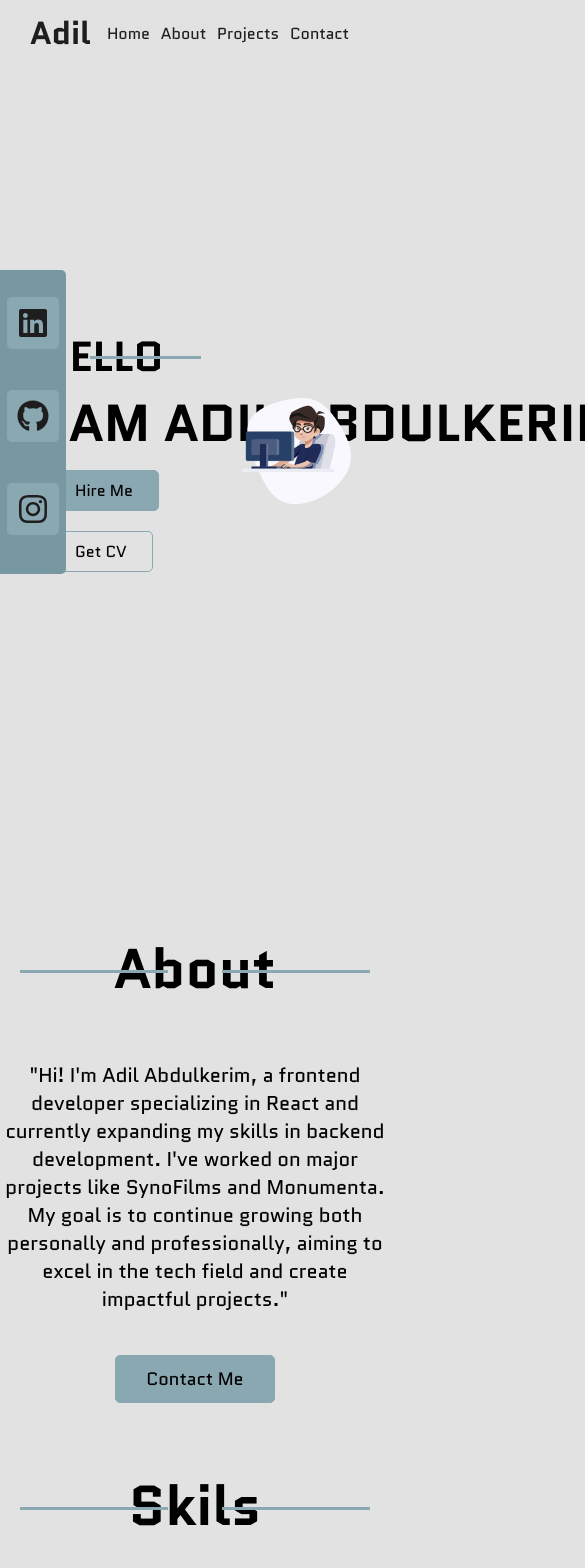
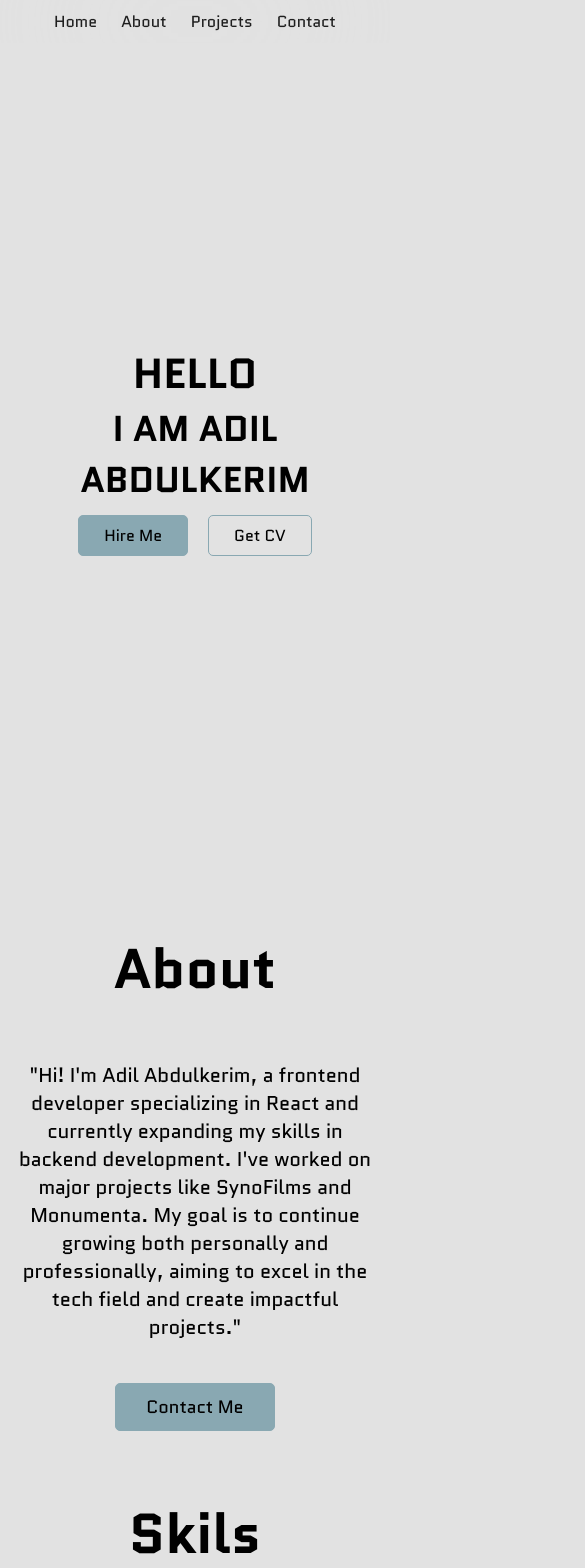
Before and after one commit to photomanai/Adils-portfolio, a React (Vite) app: page / in a window 390 px wide. Shown: the top 1568 px of the page, 585 px wide, since content can reach past the window. Built offline with nearby package versions, Linux system fonts and the light colour scheme.

Commit message:
Responsive added

```diff
--- a/src/App.css
+++ b/src/App.css
@@ -141,8 +141,13 @@ a {
   border-radius: 0 5px 5px 0;
 }
 
+.hidden_slide {
+  display: none;
+}
+
 .slidebar_icon {
   box-sizing: content-box;
+  font-size: 32px;
   padding: 10px;
   background-color: var(--accent-color);
   margin: 5px;
--- a/src/App.jsx
+++ b/src/App.jsx
@@ -1,4 +1,5 @@
 import "./App.css";
+import "./AppResponsive.css";
 import About from "./components/About";
 import Contact from "./components/Contact";
 import Footer from "./components/Footer";
--- /dev/null
+++ b/src/AppResponsive.css
@@ -0,0 +1,78 @@
+@media (max-width: 1000px) {
+  .header::after,
+  .header::before {
+    display: none;
+  }
+  .main {
+    width: 95%;
+  }
+
+  .navbar_header {
+    display: none;
+  }
+  .mini_navbar {
+    width: 100%;
+  }
+
+  .slidebar_container {
+    /* display: none; */
+    flex-direction: row;
+    top: auto;
+    bottom: -10px;
+    left: 50%;
+    transform: translate(-50%, 0);
+    height: auto;
+  }
+  .slidebar_icon {
+    font-size: 22px;
+  }
+
+  .home_img_container {
+    display: none;
+  }
+  .home_text_container {
+    width: 100%;
+    display: flex;
+    flex-direction: column;
+    align-items: center;
+    text-align: center;
+  }
+  .home_header::after {
+    display: none;
+  }
+
+  .text {
+    animation: none;
+    white-space: wrap;
+    border-right: none;
+  }
+
+  .home_header_paragraf {
+    width: auto;
+    font-size: 36px;
+  }
+
+  .project_container {
+    flex-direction: column-reverse !important;
+  }
+  .project_about_container {
+    width: 100% !important;
+    align-items: center !important;
+    text-align: center !important;
+  }
+  .project_img_container {
+    width: 100% !important;
+  }
+  .project_description {
+    text-align: center !important;
+  }
+
+  .contact_form {
+    width: 95%;
+  }
+
+  .footer_main {
+    flex-direction: column;
+    text-align: center;
+  }
+}
--- a/src/components/Projects.jsx
+++ b/src/components/Projects.jsx
@@ -16,7 +16,7 @@ import ProjectE from "../assets/ProjectE.png";
 const Projects = () => {
   const projects = [
     {
-      name: "SynoProject",
+      name: "Syno Project",
       description:
         "A comprehensive project built with React, Redux Toolkit, TypeScript, React Router, and Firebase Firestore. Features include API integration with Axios, form validation using Formik and Yup, email functionality with EmailJS, and hosting support.",
       img: SynoFilms,
@@ -32,7 +32,7 @@ const Projects = () => {
       hostLink: null,
     },
     {
-      name: "ZuialDemo",
+      name: "Zuial Demo",
       description:
         "A static website built with HTML, CSS, and JavaScript, showcasing front-end design and layout skills.",
       img: Zuical,
@@ -40,7 +40,7 @@ const Projects = () => {
       hostLink: null,
     },
     {
-      name: "MassimoDuttiClone",
+      name: "MassimoDutti Clone",
       description:
         "A replica of the Massimo Dutti website created using React, focusing on UI/UX design and functionality replication.",
       img: MassimoDutti,
@@ -64,7 +64,7 @@ const Projects = () => {
       hostLink: null,
     },
     {
-      name: "ECommerce",
+      name: "E Commerce",
       description:
         "An e-commerce platform built with React, Redux Toolkit, and React Router. Includes API integration using Axios and data persistence with LocalStorage.",
       img: Ecommerce,
@@ -72,7 +72,7 @@ const Projects = () => {
       hostLink: null,
     },
     {
-      name: "TodoSite",
+      name: "Todo Site",
       description:
         "A simple to-do application built with React and TypeScript. Uses LocalStorage for data persistence.",
       img: TodoList,
@@ -80,7 +80,7 @@ const Projects = () => {
       hostLink: null,
     },
     {
-      name: "TicTacToeGameReact",
+      name: "TicTacToe Game React",
       description:
         "A classic Tic Tac Toe game implemented using React, showcasing basic state management and interactivity.",
       img: Xox,
@@ -88,7 +88,7 @@ const Projects = () => {
       hostLink: null,
     },
     {
-      name: "ReactCurrencyApp",
+      name: "React Currency App",
       description:
         "A currency conversion app built with React, fetching real-time exchange rates via APIs using Axios.",
       img: Currency,
--- a/src/components/SlideBar.jsx
+++ b/src/components/SlideBar.jsx
@@ -1,22 +1,42 @@
-import React from "react";
+import React, { useState, useEffect } from "react";
 import { FaLinkedin, FaGithub, FaInstagram } from "react-icons/fa";
 
 const SlideBar = () => {
+  const [isVisible, setIsVisible] = useState(true);
+
+  // Sayfa kaydırıldıkça çalışacak fonksiyon
+  const handleScroll = () => {
+    // Sayfanın sonuna gelindiğinde SlideBar'ı gizle
+    if (window.innerHeight + window.scrollY >= document.body.offsetHeight) {
+      setIsVisible(false);
+    } else {
+      setIsVisible(true);
+    }
+  };
+
+  // useEffect ile sayfa kaydırma olayını dinleyelim
+  useEffect(() => {
+    window.addEventListener("scroll", handleScroll);
+
+    // component unmount olduğunda event listener'ı kaldır
+    return () => {
+      window.removeEventListener("scroll", handleScroll);
+    };
+  }, []);
+
   return (
-    <h1 className="slidebar_container">
+    <div className={`slidebar_container ${!isVisible ? "hidden_slide" : ""}`}>
       <a href="https://www.linkedin.com/in/adil-abdulkerimov-881864312">
         <FaLinkedin className="slidebar_icon" />
       </a>
-      <a href="https://www.instagram.com/photoman.ai/profilecard/?igsh=MWRmMXBlMzJ0NXkzbA==">
+      <a href="https://github.com/photomanai">
         <FaGithub className="slidebar_icon" />
       </a>
-      <a href="https://www.instagram.com/photoman.ai">
+      <a href="https://www.instagram.com/photoman.ai/profilecard/?igsh=MWRmMXBlMzJ0NXkzbA==">
         <FaInstagram className="slidebar_icon" />
       </a>
-    </h1>
+    </div>
   );
 };
 
-// slide
-
 export default SlideBar;
--- a/vite.config.js
+++ b/vite.config.js
@@ -4,5 +4,5 @@ import react from "@vitejs/plugin-react";
 // https://vite.dev/config/
 export default defineConfig({
   plugins: [react()],
-  base: "/Adil-s_portfolio/",
+  base: "/Adils-portfolio/",
 });
```
